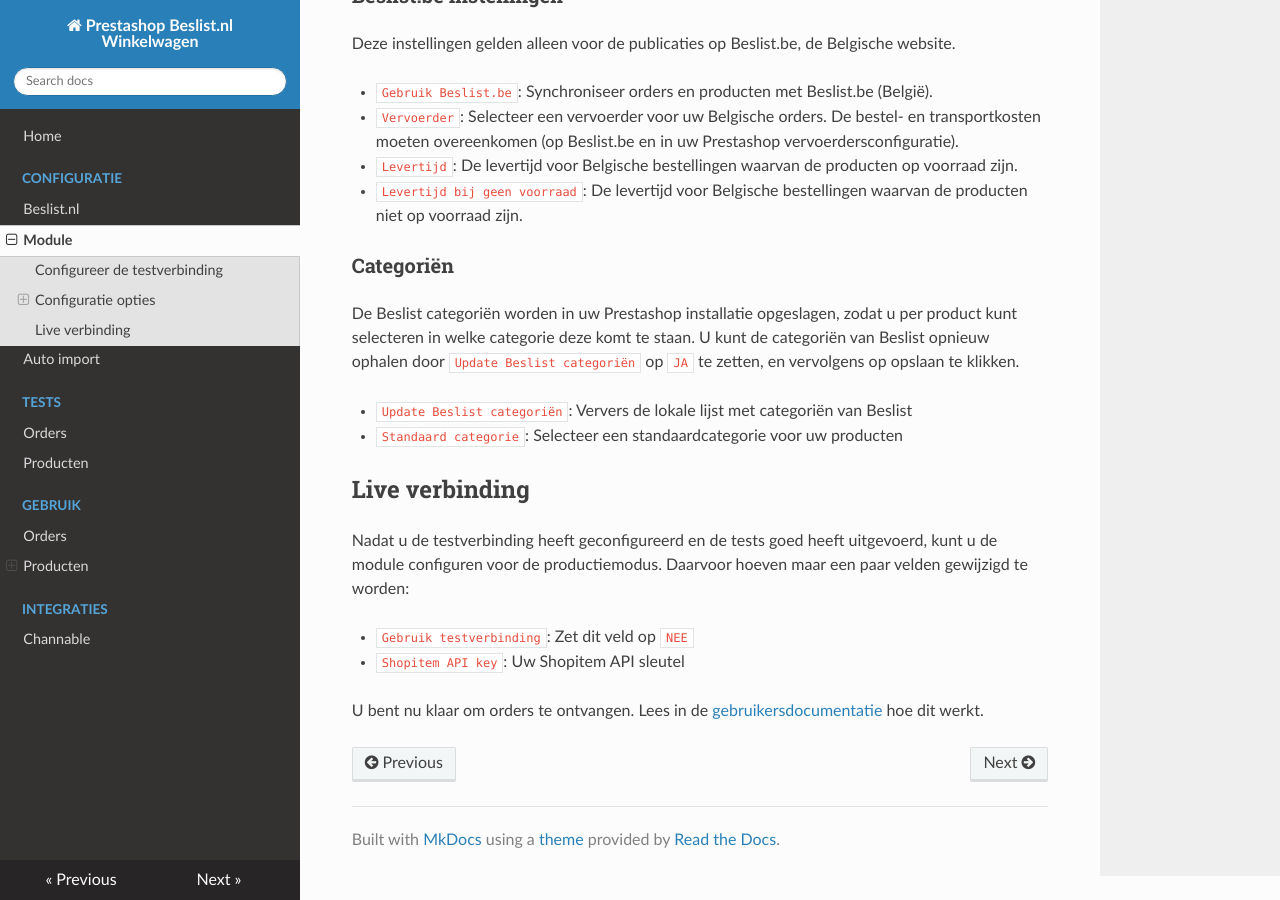
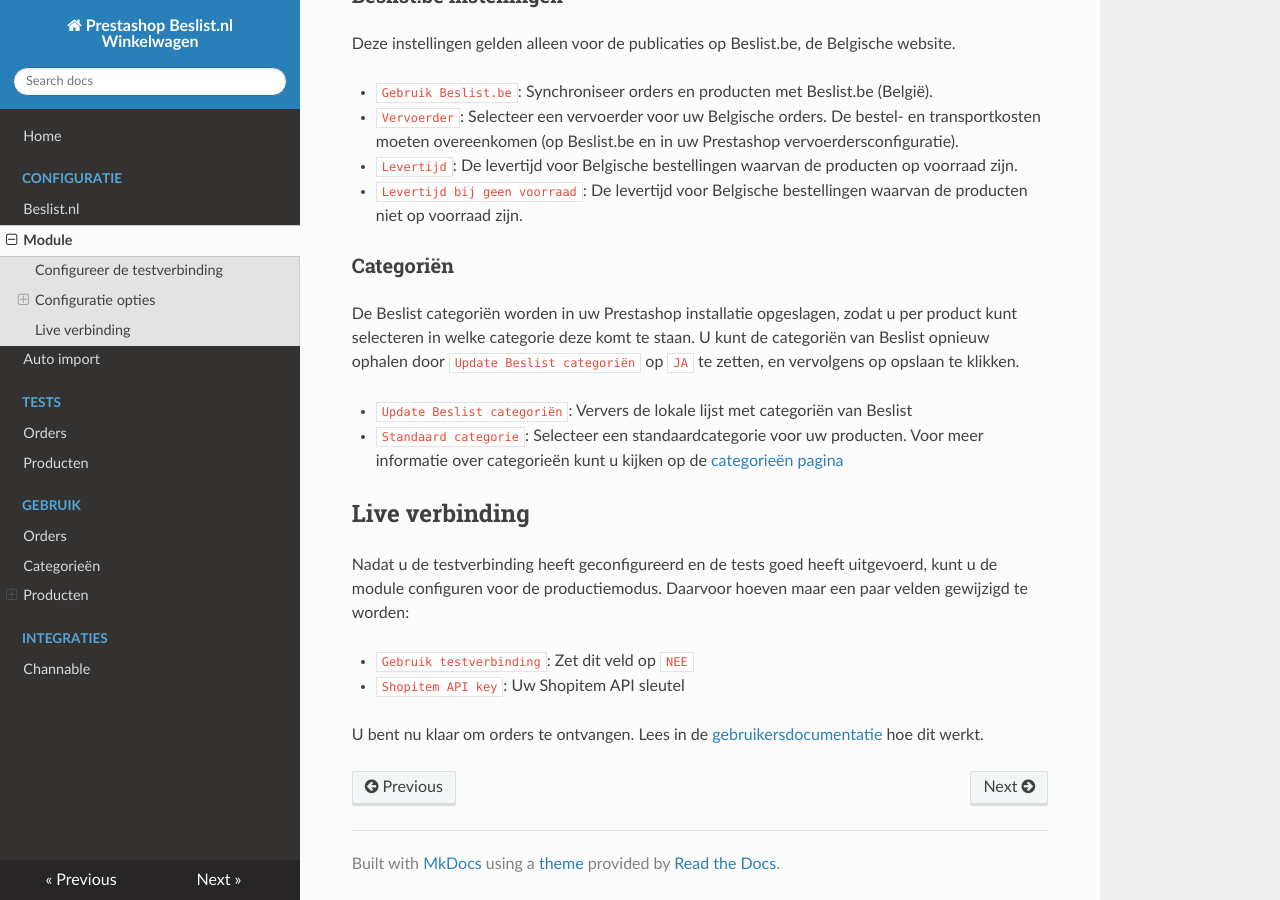
Before and after one commit to werkaandewebshop/prestashop-beslistcart-docs, an MkDocs documentation site: the page built from docs/configuratie/module.md, in a window 1280 px wide and 900 px high, scrolled down 1917 px. Built offline with MkDocs 1.6.1, drawn with Linux system fonts in a browser that asks for light colours; nearby versions of some CDN libraries; old or Windows-style settings are respelled for this version of MkDocs.

Commit message:
updated for 1.3.0

```diff
--- a/docs/configuratie/module.md
+++ b/docs/configuratie/module.md
@@ -57,7 +57,7 @@
 De Beslist categoriën worden in uw Prestashop installatie opgeslagen, zodat u per product kunt selecteren in welke categorie deze komt te staan. U kunt de categoriën van Beslist opnieuw ophalen door `Update Beslist categoriën` op `JA` te zetten, en vervolgens op opslaan te klikken.
 
 * `Update Beslist categoriën`: Ververs de lokale lijst met categoriën van Beslist
-* `Standaard categorie`: Selecteer een standaardcategorie voor uw producten
+* `Standaard categorie`: Selecteer een standaardcategorie voor uw producten. Voor meer informatie over categorieën kunt u kijken op de [categorieën pagina](../gebruik/categorieen.md)
 
 ## Live verbinding
 Nadat u de testverbinding heeft geconfigureerd en de tests goed heeft uitgevoerd, kunt u de module configuren voor de productiemodus. Daarvoor hoeven maar een paar velden gewijzigd te worden:
--- a/mkdocs.yml
+++ b/mkdocs.yml
@@ -14,6 +14,7 @@
     - 'Producten': test/producten.md
   - Gebruik:
     - 'Orders': gebruik/orders.md
+    - 'Categorieën': gebruik/categorieen.md
     - 'Producten':
       - 'Producten': gebruik/producten/producten.md
       - 'Productfeed': gebruik/producten/productfeed.md
```
Also changed, not shown: docs/gebruik/categorieen.md (added, +35 -0 lines).
